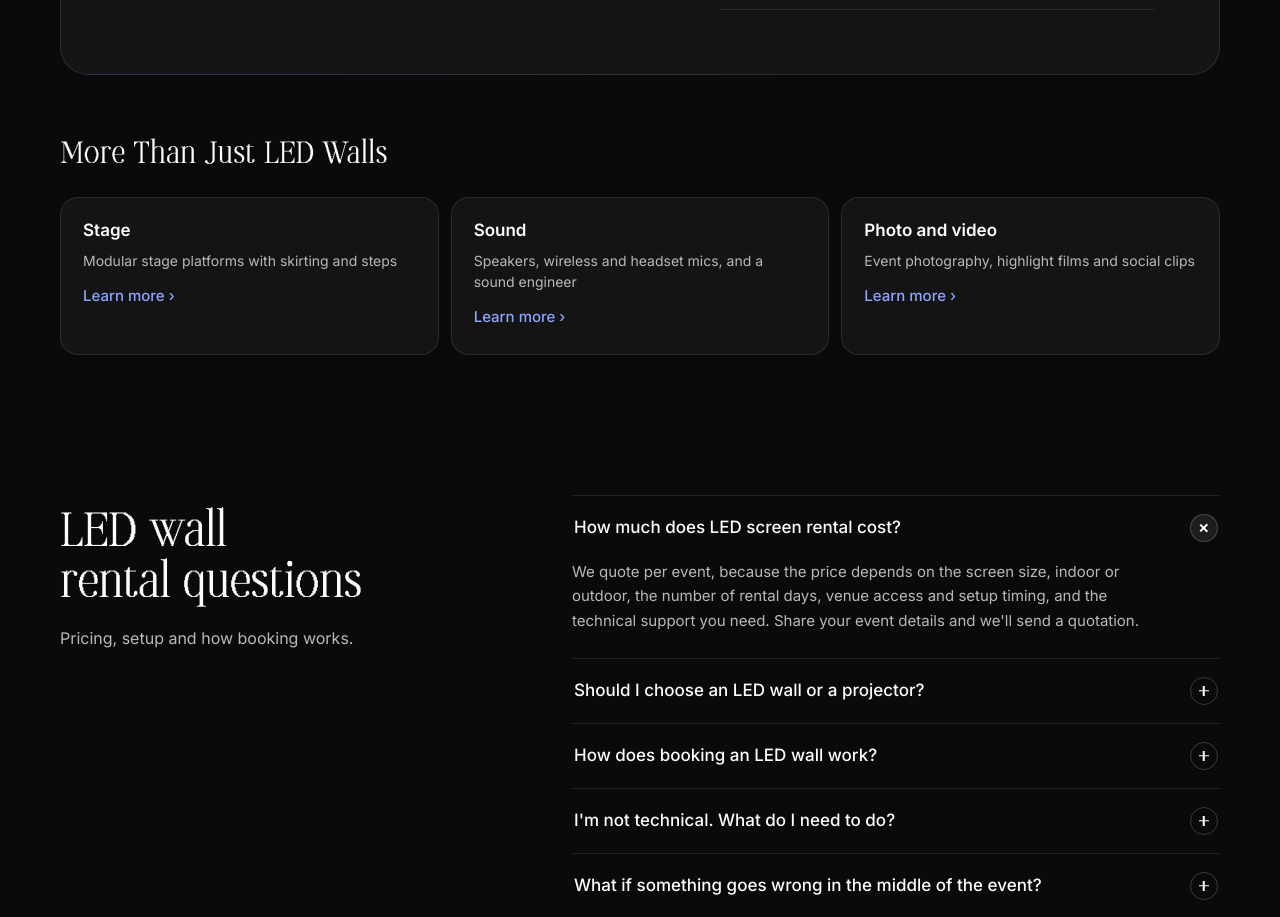
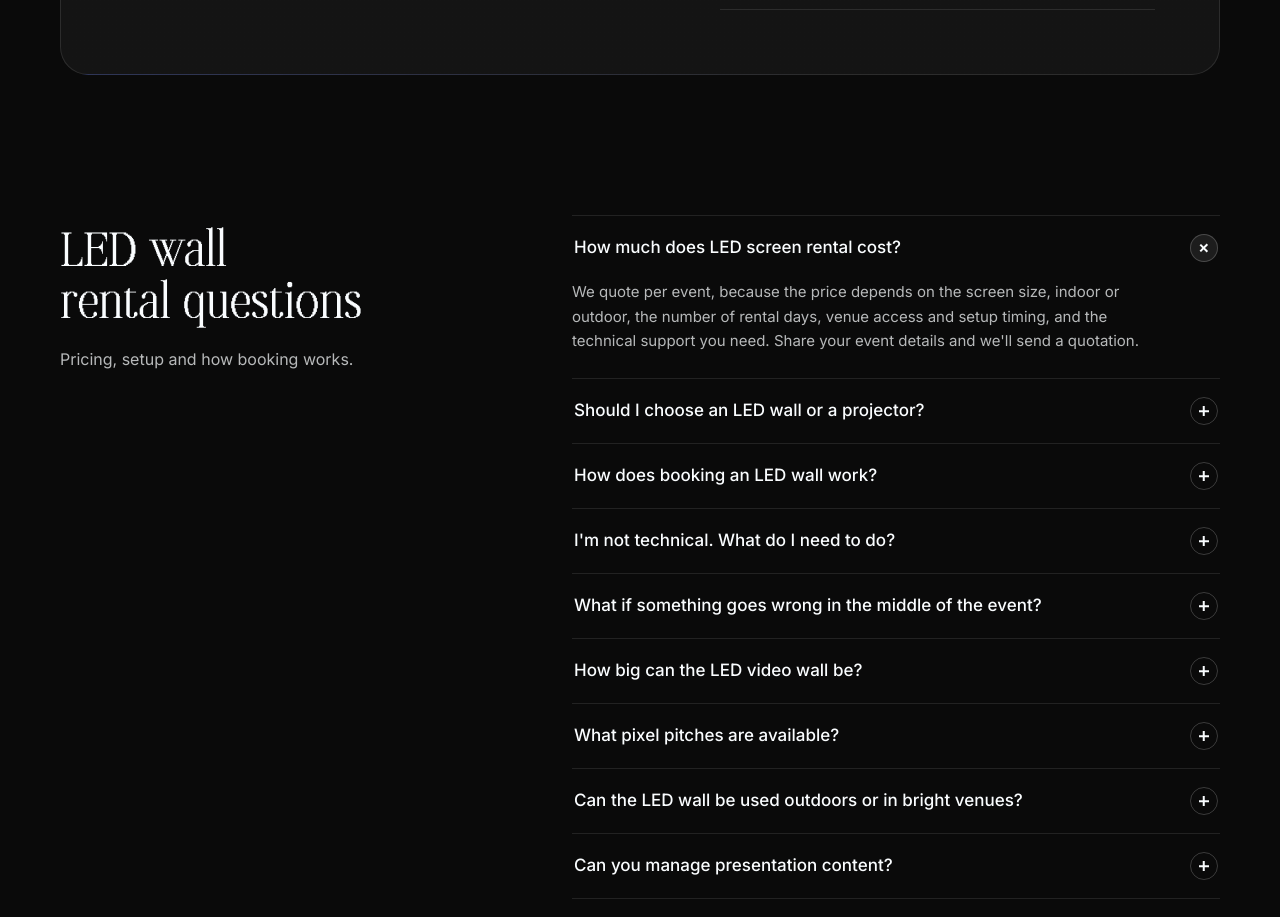
Before and after one commit to PixelPro-Studios/pixelpro-website, a Next.js app: page /mockup/led-walls-v2 in a window 1280 px wide. Shown: the part 5320-6237 px from the top of the page. Built offline with nearby package versions, Linux system fonts and the light colour scheme.

Commit message:
Mockups v2 template: remove the related-services tiles

```diff
--- a/app/mockup/_v2/ServiceV2.tsx
+++ b/app/mockup/_v2/ServiceV2.tsx
@@ -3,7 +3,7 @@
 // 1 hero · 2 our work (Apple media gallery) · 3 choose your setup (Apple compare columns + picker; optional)
 // 4 what's included (compare-style checklist) · 5 who we set up for (Apple Trade In pill switch)
 // 6 reviews (Apple "quick answers" bubbles) · 7 what affects the quotation (compare rows)
-// 8 get a quote + related "Learn more ›" links · 9 FAQ
+// 8 get a quote · 9 FAQ
 import Image from "next/image";
 import { useLayoutEffect, useRef, useState } from "react";
 import { FloatingWa, PhoneBar, RatingBlock, SideTicks, TrustChip, WaIcon, WorkCarousel, allReviews, goTo, useActiveSection, useReveal, type Project } from "./shared";
@@ -32,7 +32,6 @@ export type ServiceV2Content = {
   reviews: string[]; // three reviewer names from allReviews
   pricing: { intro: string; rows: [string, string, string][]; footer: string };
   quote: { title: string; checklist: string[] };
-  related: { title: string; items: { label: string; copy: string; href: string }[] };
   faqTitle: string;
   faqs: Faq[];
 };
@@ -163,7 +162,7 @@ export default function ServiceV2({ c }: { c: ServiceV2Content }) {
         <p className="v2-note">{c.pricing.footer}</p>
       </section>
 
-      {/* 8. Get a quote + related services */}
+      {/* 8. Get a quote */}
       <section id="quote" className="v2-wrap v2-quote-wrap" aria-labelledby="quote-h">
         <div className="v2-quote">
           <div>
@@ -187,18 +186,6 @@ export default function ServiceV2({ c }: { c: ServiceV2Content }) {
                 <li key={x}>{x}</li>
               ))}
             </ul>
-          </div>
-        </div>
-        <div className="v2-related">
-          <h3 className="v2-related-h">{c.related.title}</h3>
-          <div className="v2-related-grid">
-            {c.related.items.map((r) => (
-              <a key={r.label} href={r.href} className="v2-related-item">
-                <span className="v2-related-label">{r.label}</span>
-                <span className="v2-related-copy">{r.copy}</span>
-                <span className="v2-learn">Learn more ›</span>
-              </a>
-            ))}
           </div>
         </div>
       </section>
--- a/app/mockup/led-walls-v2/page.tsx
+++ b/app/mockup/led-walls-v2/page.tsx
@@ -69,14 +69,6 @@ const c: ServiceV2Content = {
     footer: "Customised quotations with clear, competitive pricing. Share your event details and we'll send a quotation with a clear breakdown of the equipment, installation and technical services.",
   },
   quote: { title: "Request an LED Wall Rental Quotation", checklist: ["Event date", "Venue", "Event name and type", "Number of rental days", "LED wall size (if you know it)", "Indoor or outdoor", "What you'll show: slides, video, graphics", "Need an operator on site?"] },
-  related: {
-    title: "More Than Just LED Walls",
-    items: [
-      { label: "Stage", copy: "Modular stage platforms with skirting and steps", href: "/mockup/stage-rental-v2" },
-      { label: "Sound", copy: "Speakers, wireless and headset mics, and a sound engineer", href: "/mockup/sound-system-rental" },
-      { label: "Photo and video", copy: "Event photography, highlight films and social clips", href: "/services/photography" },
-    ],
-  },
   faqTitle: "LED wall rental questions",
   faqs: [
     { q: "How much does LED screen rental cost?", a: "We quote per event, because the price depends on the screen size, indoor or outdoor, the number of rental days, venue access and setup timing, and the technical support you need. Share your event details and we'll send a quotation." },
--- a/app/mockup/stage-rental-v2/page.tsx
+++ b/app/mockup/stage-rental-v2/page.tsx
@@ -77,14 +77,6 @@ const c: ServiceV2Content = {
     footer: "Customised quotations with clear, competitive pricing.",
   },
   quote: { title: "Request a Stage Rental Quotation", checklist: ["Event date", "Venue", "Number of guests", "What happens on stage", "Stage size (if you know it)", "Preferred height", "Skirting colour", "Need a screen or sound too?"] },
-  related: {
-    title: "More Than Just Stages", // NEW
-    items: [
-      { label: "LED wall", copy: "A screen behind the stage for slides, videos and branding", href: "/mockup/led-walls-v2" },
-      { label: "Sound", copy: "Speakers, wireless and headset mics, and a sound engineer", href: "/mockup/sound-system-rental" },
-      { label: "Photo and video", copy: "Event photography, highlight films and social clips", href: "/services/photography" },
-    ],
-  },
   faqTitle: "Stage rental questions",
   faqs: [
     { q: "How much does stage rental cost?", a: "We quote per event, because the price depends on the stage size and height, skirting, any safety extras like guardrails, and venue access and timing. Send us your brief and we'll reply with a setup and a quotation." },
```
